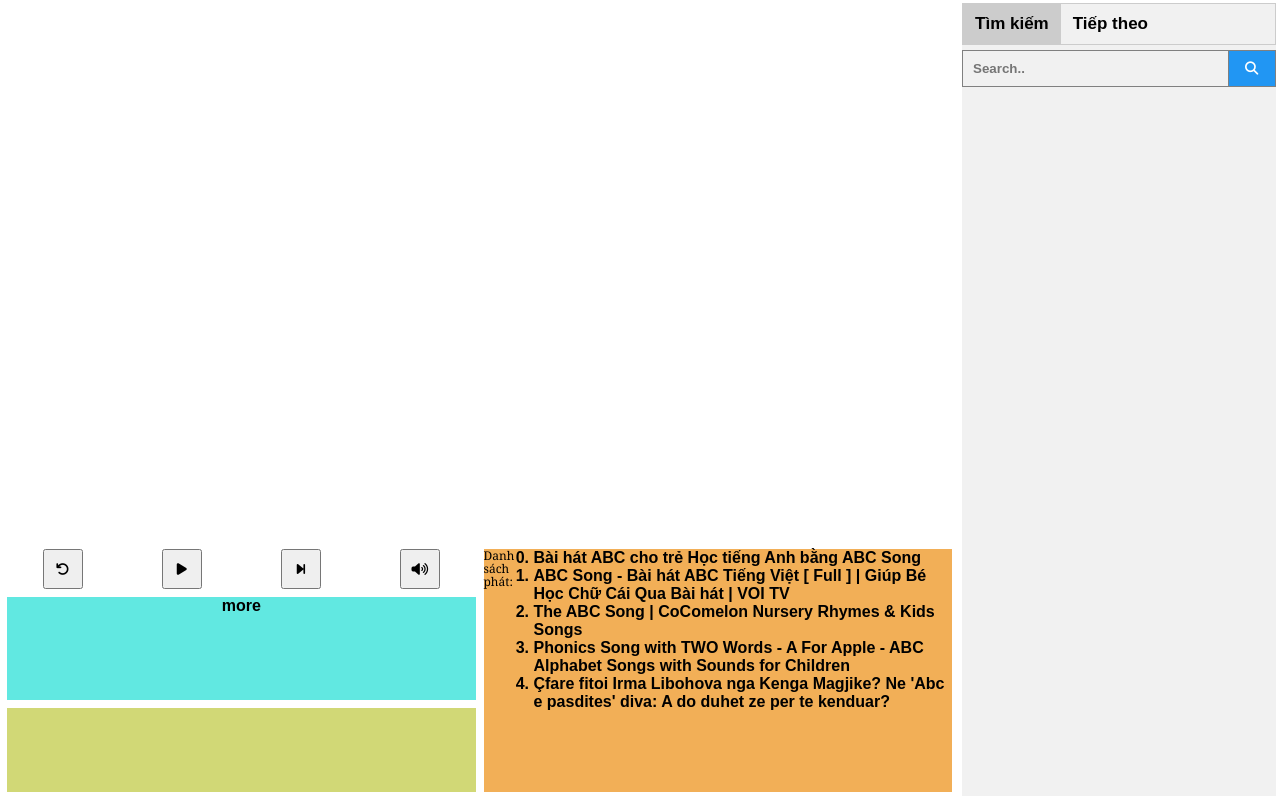
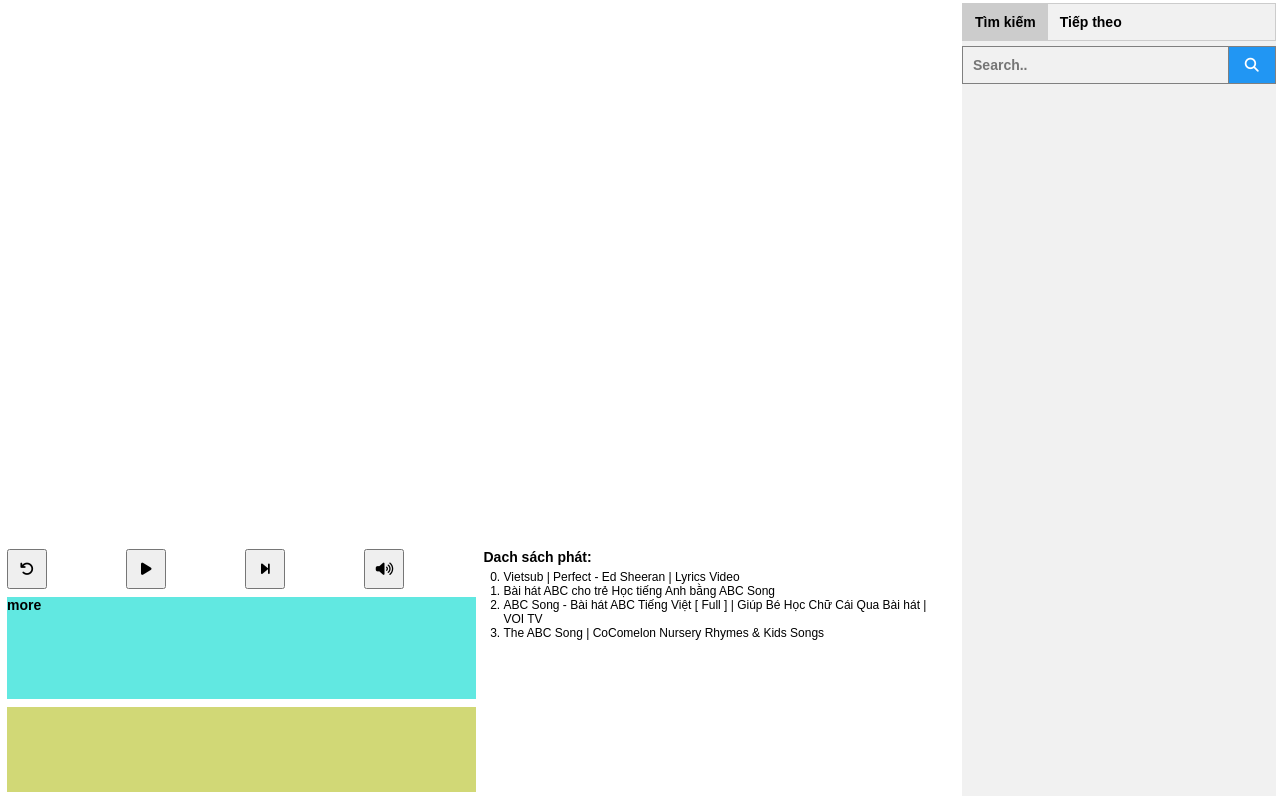
Before and after one commit to NguyenPhuong1998/vikara, a plain HTML site: page index.html in a window 1280 px wide. Drawn offline with nearby package versions, Linux system fonts and the light colour scheme.

Commit message:
Preview video tiếp theo: cơ bản hoàn thành

```diff
--- a/index.html
+++ b/index.html
@@ -51,8 +51,12 @@
           <button id="button-mute-unmute" type="button" onclick="controlVideo('Mute/Unmute')" style="--ratio: 1/1;"><i
               class='fa fa-volume-up'></i></button>
         </div>
-        <div id="contentPreviewNext" class="item-next">
-          next
+        <div class="item-next">
+          <div>
+            Dach sách phát:
+            <ol id="contentPreviewNext" start="0" style="padding: 5px 5px 0px 20px;">
+            </ol>
+          </div>
         </div>
       </div>
     </div>
--- a/styles.css
+++ b/styles.css
@@ -4,6 +4,7 @@
     margin: 0px;
     font-family: "Arial";
     font-weight: bold;
+    font-size: 14px;
   }
   .grid-container {
     display: grid;
@@ -16,14 +17,12 @@
   .grid-container > div {
     margin: 3px;
     display: flex;
-    justify-content: center;
     align-items: top;
   }
 
   .item-header {
     grid-column: 1/3;
     grid-row: 1/2;
-    align-items: center;
   }
   .item-player {
     aspect-ratio: var(--ratio);
@@ -66,7 +65,6 @@
   .grid-description > div {
     margin: 4px;
     display: flex;
-    justify-content: center;
     align-items: top;
   }
   .grid-description > div > button {
@@ -101,9 +99,19 @@
     grid-row: 1/2;
   }
   .item-next {
-    background-color: #f2af57;
     grid-column: 5/6;
     grid-row: 1/4;
+  }
+
+  .item-next div {
+    font-family: "Arial";
+    font-weight: bold;
+    font-size: 14px;
+  }
+  .item-next div ol li {
+    font-family: "Arial";
+    font-weight: normal;
+    font-size: 12px;
   }
 
   div.example input[type="text"] {
@@ -141,7 +149,7 @@
   }
 
   h3 {
-    font: bold 14px/1.2 Helvetica, Verdana, sans-serif;
+    font: bold 13px Helvetica, Verdana, sans-serif;
   }
 
   div img {
@@ -153,7 +161,7 @@
   }
 
   div p {
-    font: 200 12px/1.1 Georgia, Times New Roman, serif;
+    font: 200 11px Georgia, Arial, serif;
   }
 
   ul div {
@@ -182,7 +190,7 @@
     cursor: pointer;
     padding: 10px 12px;
     transition: 0.5s;
-    font-size: 17px;
+    font-size: 14px;
   }
 
   /* Change background color of buttons on hover */
--- a/webapp.js
+++ b/webapp.js
@@ -1,4 +1,10 @@
 var nextVideos = [];
+var nowVideos =   {
+  "videoId": "fb9KXo2y06A",
+  "title": "Vietsub | Perfect - Ed Sheeran | Lyrics Video",
+  "channelTitle": "Vietsub Mỗi Ngày",
+  "image": "https://i.ytimg.com/vi/fb9KXo2y06A/default.jpg"
+};
 var isPlay = false;
 
 // 2. This code loads the IFrame Player API code asynchronously.
@@ -15,7 +21,7 @@ function onYouTubeIframeAPIReady() {
   player = new YT.Player("player", {
     width: "100%",
     height: "100%",
-    videoId: "fb9KXo2y06A",
+    videoId: nowVideos["videoId"],
     playerVars: {
       modestbranding: 1,
       playsinline: 1
@@ -36,11 +42,10 @@ function nextVideo() {
   console.log("Next");
   if (nextVideos.length === 0) return;
 
-  const item = nextVideos.shift();
-  console.log(item);
+  nowVideos = nextVideos.shift();
   updateContentNext();
 
-  player.loadVideoById(item["videoId"]);
+  player.loadVideoById(nowVideos["videoId"]);
   player.playVideo();
   isPlay = true;
 }
@@ -189,6 +194,8 @@ function updateContentSearch() {
 }
 
 function updateContentNext() {
+  updateContentPreviewNext();
+
   var myNode = document.getElementById("contentNext");
 
   // Xóa các phần tử cũ
@@ -207,7 +214,7 @@ function updateContentNext() {
     text += `<div class="nextItem" onclick="viewNavigationMenu(${index})">
         <img src="${value["image"]}"/>
         <h3>${value["title"]}</h3>
-        <p>${value["channelTitle"]}</p>
+        <p style="padding-top: 7px;">${value["channelTitle"]}</p>
       </div>\n`;
   }
 }
@@ -221,12 +228,16 @@ function updateContentPreviewNext() {
   }
 
   // Them video moi
-  let text = '<p>Danh sách phát:</p><ol start="0">';
-  nextVideos.forEach((element, index) => myFunction(index, element));
-  text += "</ok>";
+  let text = '';
+  myFunction(nowVideos);
+  var n = Math.min(nextVideos.length, 3)
+  for (let i = 0; i < n; i++) {
+    element = nextVideos[i];
+    myFunction(element);
+  }
   myNode.innerHTML = text;
 
-  function myFunction(index, value) {
+  function myFunction(value) {
     if (value === undefined) return;
     text += `<li>${value["title"]}</li>\n`;
   }
@@ -308,4 +319,3 @@ nextVideos = [
   }
 ]
 updateContentNext();
-updateContentPreviewNext();
```
